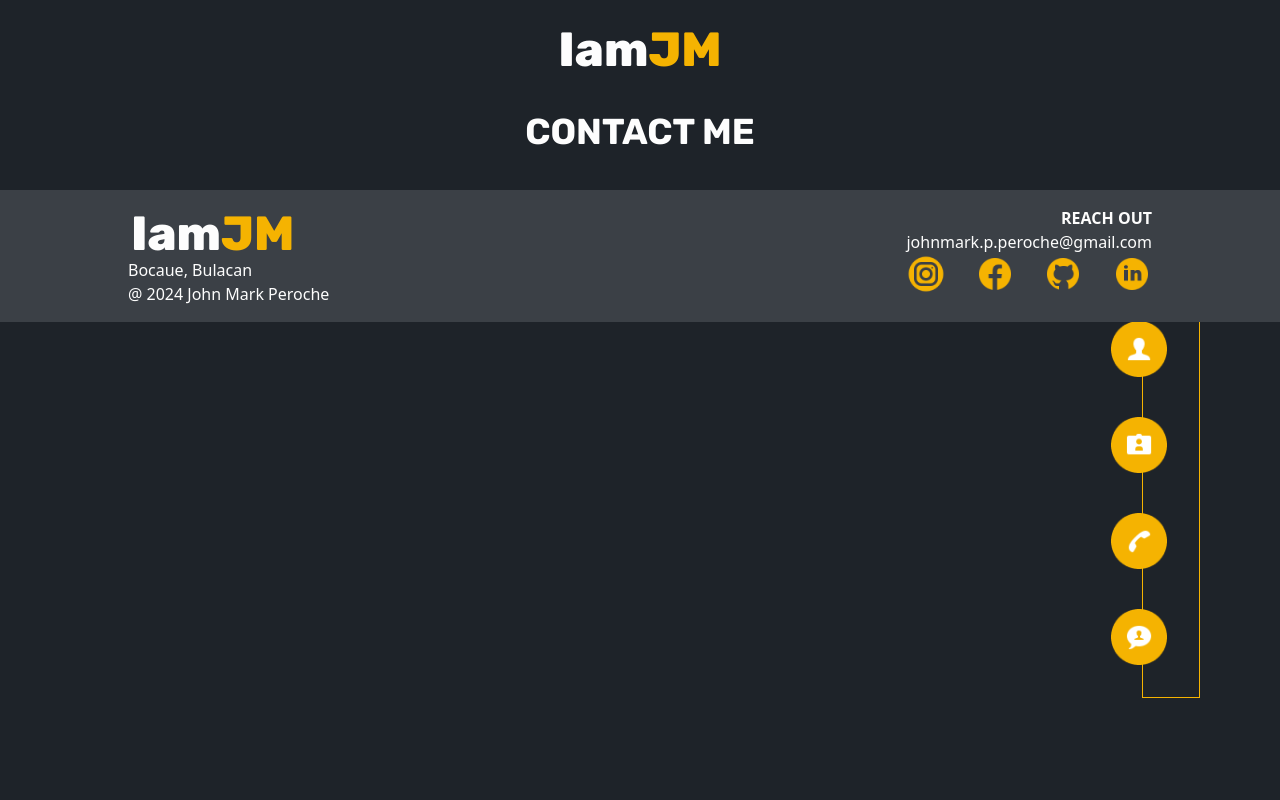
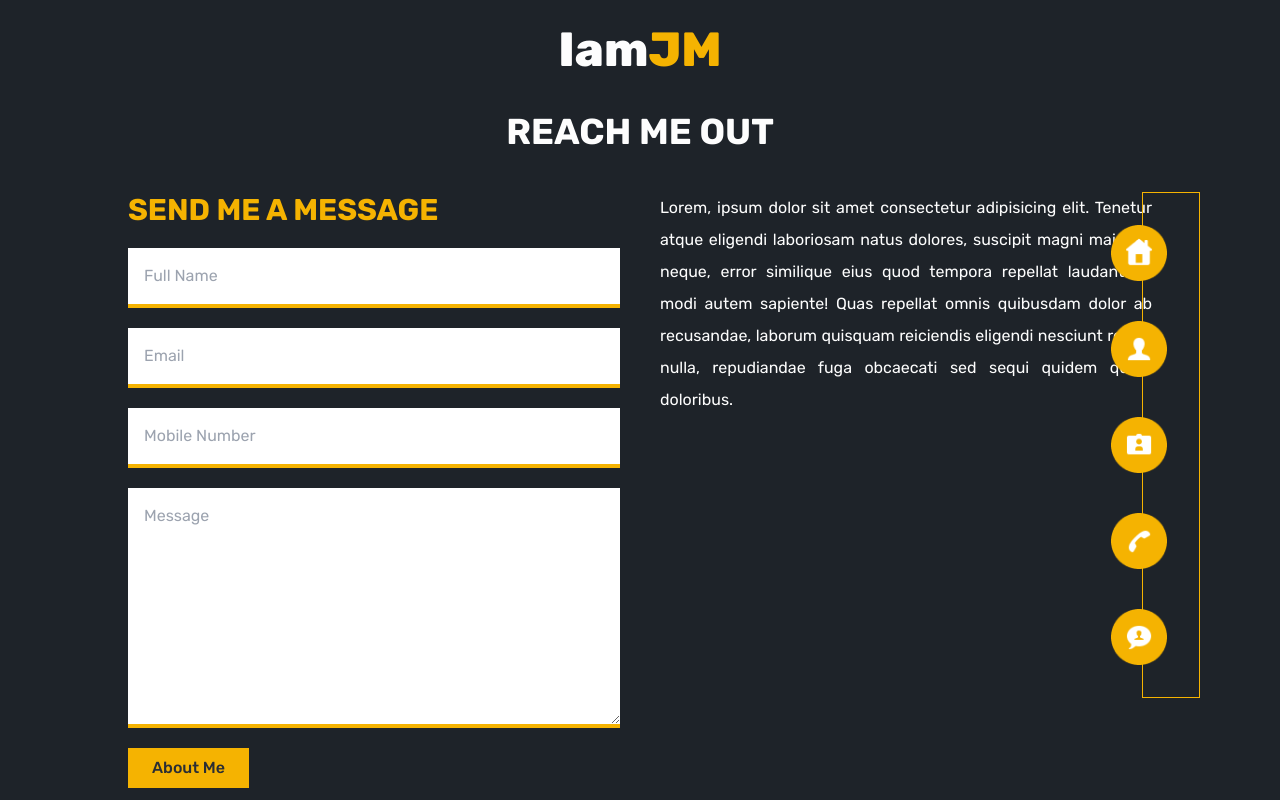
Before and after one commit to Java-rice/IAmJM, a React (Vite) app: page /IAmJM/contacts in a window 1280 px wide. Shown: the top 800 px of the page. Built offline with nearby package versions, Linux system fonts and the light colour scheme.

Commit message:
feat: add contact section

```diff
--- a/src/pages/contacts/Contacts.jsx
+++ b/src/pages/contacts/Contacts.jsx
@@ -1,11 +1,29 @@
 import React from "react";
 import Navigation from "../../components/navigation/Navigation";
+import { Button } from "../../components/button/Button";
 
 const Contacts = () => {
   return (
-    <div className="px-[10%] gap-10 text-[#FDFDFD] font-rubik flex flex-col justify-center items-center h-auto py-[3%]">
-      <div className="w-[100%] text-center">
-        <h1 className="font-bold text-4xl">CONTACT ME</h1>
+    <div className="px-[10%] gap-10 font-rubik flex flex-col justify-center items-center h-auto py-[3%]">
+      <div className="w-full text-center text-[#FDFDFD]">
+        <h1 className="text-4xl"><b>REACH ME OUT</b></h1>
+      </div>
+      <div className="w-full grid grid-cols-2 gap-10">
+        <div className="flex flex-col justify-start gap-5">
+          <h2 className="text-[#F5B301] text-3xl"><b>SEND ME A MESSAGE</b></h2>
+          <input type="text" placeholder="Full Name" className="p-4 border-b-4 border-[#F5B301]"></input>
+          <input type="email" placeholder="Email" className="p-4 border-b-4 border-[#F5B301]"></input>
+          <input type="text" placeholder="Mobile Number" className="p-4 border-b-4 border-[#F5B301]"></input>
+          <textarea placeholder="Message" className="p-4 border-b-4 h-60 border-[#F5B301]"></textarea>
+          <div>
+            <Button variant="solid">About Me</Button>
+          </div>
+        </div>
+        <div className="flex flex-col">
+          <p className="text-[#FDFDFD] leading-8 text-l text-justify">
+            Lorem, ipsum dolor sit amet consectetur adipisicing elit. Tenetur atque eligendi laboriosam natus dolores, suscipit magni maiores, neque, error similique eius quod tempora repellat laudantium modi autem sapiente! Quas repellat omnis quibusdam dolor ab recusandae, laborum quisquam reiciendis eligendi nesciunt rerum nulla, repudiandae fuga obcaecati sed sequi quidem quam doloribus.
+          </p>
+        </div>
       </div>
     </div>
   );
```
